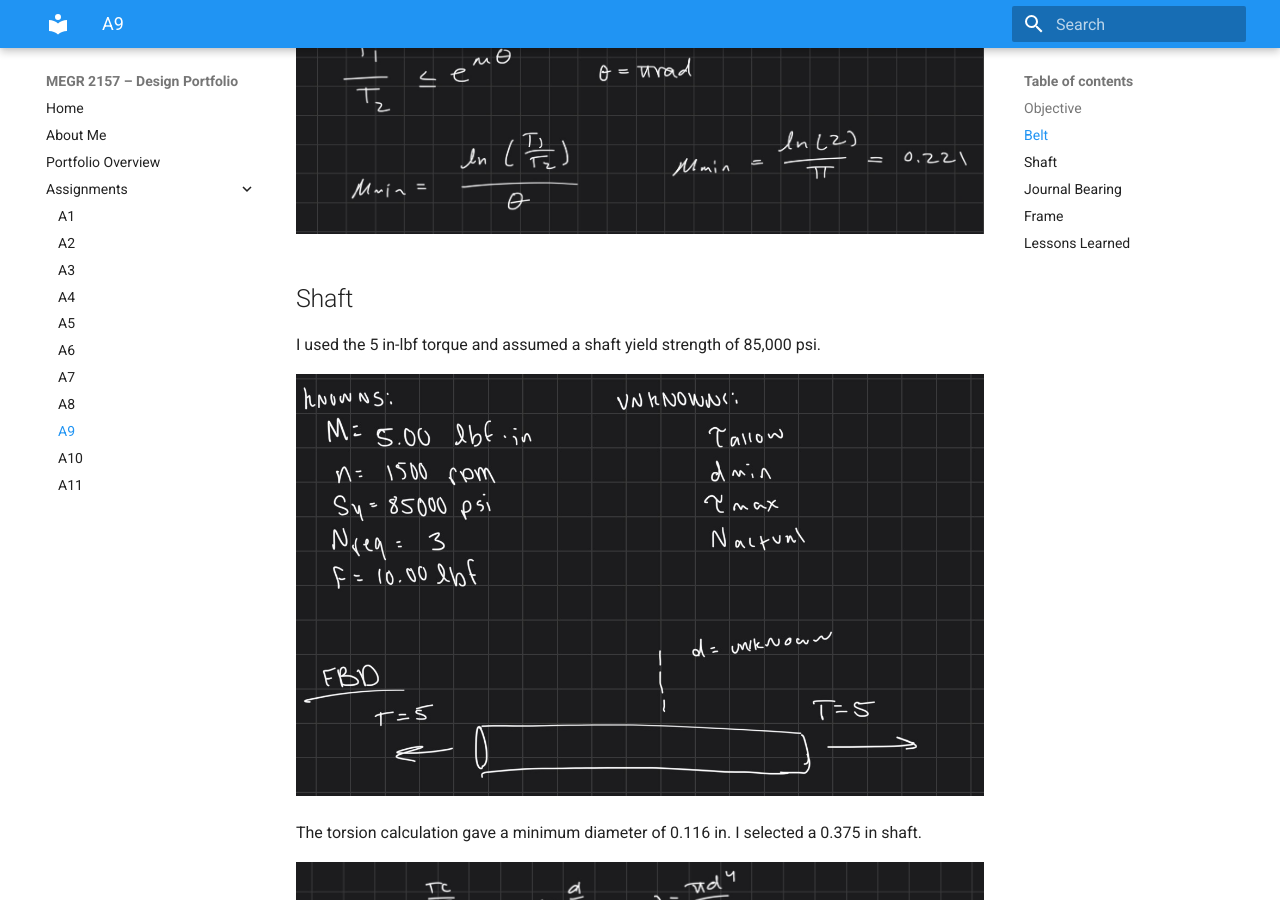
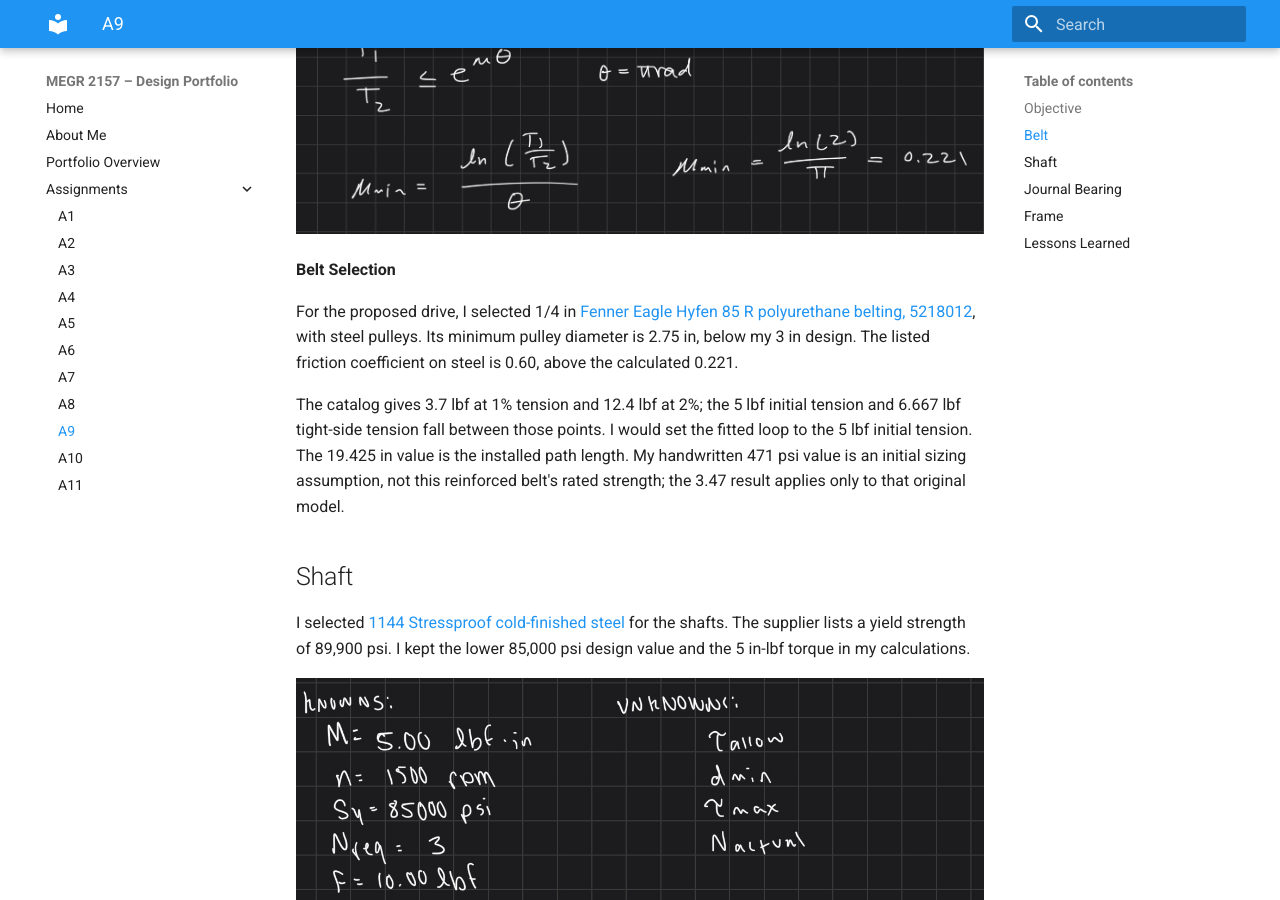
Before and after one commit to jcasillaspad/MEGR2157-Portfolio, an MkDocs documentation site: the page built from docs/assignments/A09/index.md, in a window 1280 px wide and 900 px high, scrolled down 3834 px. Built offline with MkDocs 1.6.1 and Material for MkDocs 9.7.7, drawn with Linux system fonts in a browser that asks for light colours; some of the changed text lies outside the part shown.

Commit message:
Add sourced A9 component selections and simple frame layout

```diff
--- a/docs/assignments/A09/index.md
+++ b/docs/assignments/A09/index.md
@@ -38,9 +38,15 @@ For a wrap angle of 180 degrees, the minimum friction coefficient is approximate
 
 ![Friction calculation](IMG_0360.jpeg)
 
+**Belt Selection**
+
+For the proposed drive, I selected 1/4 in [Fenner Eagle Hyfen 85 R polyurethane belting, 5218012](https://catalog.fenner.com/item/eagle-polyurethane/6mm-1-4-round-cross-sections/5218012), with steel pulleys. Its minimum pulley diameter is 2.75 in, below my 3 in design. The listed friction coefficient on steel is 0.60, above the calculated 0.221.
+
+The catalog gives 3.7 lbf at 1% tension and 12.4 lbf at 2%; the 5 lbf initial tension and 6.667 lbf tight-side tension fall between those points. I would set the fitted loop to the 5 lbf initial tension. The 19.425 in value is the installed path length. My handwritten 471 psi value is an initial sizing assumption, not this reinforced belt's rated strength; the 3.47 result applies only to that original model.
+
 ## Shaft
 
-I used the 5 in-lbf torque and assumed a shaft yield strength of 85,000 psi.
+I selected [1144 Stressproof cold-finished steel](https://www.onlinemetals.com/en/product-guide/alloy/1144) for the shafts. The supplier lists a yield strength of 89,900 psi. I kept the lower 85,000 psi design value and the 5 in-lbf torque in my calculations.
 
 ![Shaft knowns and torque diagram](IMG_0361.jpeg)
 
@@ -72,14 +78,34 @@ Multiplying pressure by velocity gives a PV value of approximately 3,927 psi-ft/
 
 ![Bearing PV and combined shaft stress](IMG_0367.jpeg)
 
+**Bearing Selection**
+
+I selected four [McMaster 6391K173 oil-embedded SAE 841 bronze sleeve bearings](https://www.mcmaster.com/product/6391K173/), two per shaft. Each is for a 3/8 in shaft, a 1/2 in housing bore, and is 1/2 in long.
+
+| Check | Calculated | Catalog limit |
+| --- | ---: | ---: |
+| Pressure | 26.67 psi | 2,000 psi |
+| Surface velocity | 147.26 ft/min | 1,200 ft/min |
+| PV | 3,927 psi-ft/min | 50,000 psi-ft/min |
+
+All three calculated values are below the listed limits.
+
 ## Frame
 
-For the frame calculation, I used a 2 in wide, 0.250 in thick section carrying 5 lbf. I assumed a yield strength of 35,000 psi.
+I selected 6061-T6 aluminum for the frame, using a 35,000 psi design yield strength, below the [supplier's listed T6 value of 40,000 psi](https://www.onlinemetals.com/en/product-guide/alloy/6061). My first calculation uses a 2 in wide, 0.250 in thick section carrying 5 lbf.
 
 The cross-sectional area is 0.500 in², giving a direct stress of 10 psi. The allowable stress is 11,667 psi with a safety factor of 3. The calculated safety factor for this direct-stress model is 3,500.
 
 ![Frame stress calculation](IMG_0368.jpeg)
 
+**Frame Layout**
+
+I laid out a 10 × 4 × 0.25 in base with four 2 in wide, 2.5 in high supports. The shaft centers are 5 in apart and 2 in above the base. The two bearings on each shaft are 2 in apart, with the pulley centered between them. Bolted angle feet attach the supports to the base.
+
+![Proposed frame layout and dimensions](frame-layout.svg)
+
+For bending in the plane of each support, I modeled the base as fixed and applied 5 lbf at a height of 2 in. This gives M = 10 in-lbf and I = 0.25(2³)/12 = 0.1667 in⁴. The nominal bending stress is 60 psi, giving a section yield safety factor of about 583. This is an idealized support-section check, not a complete joint or assembly rating.
+
 ## Lessons Learned
 
 The tension difference determines the transmitted torque, while the sum of the tensions determines the load on the shaft. Including bending also gives a lower shaft safety factor than checking torsion alone. The bearing calculations show how load, contact area, and speed affect pressure and PV.
```
Also changed, not shown: docs/assignments/A09/frame-layout.svg (added).
